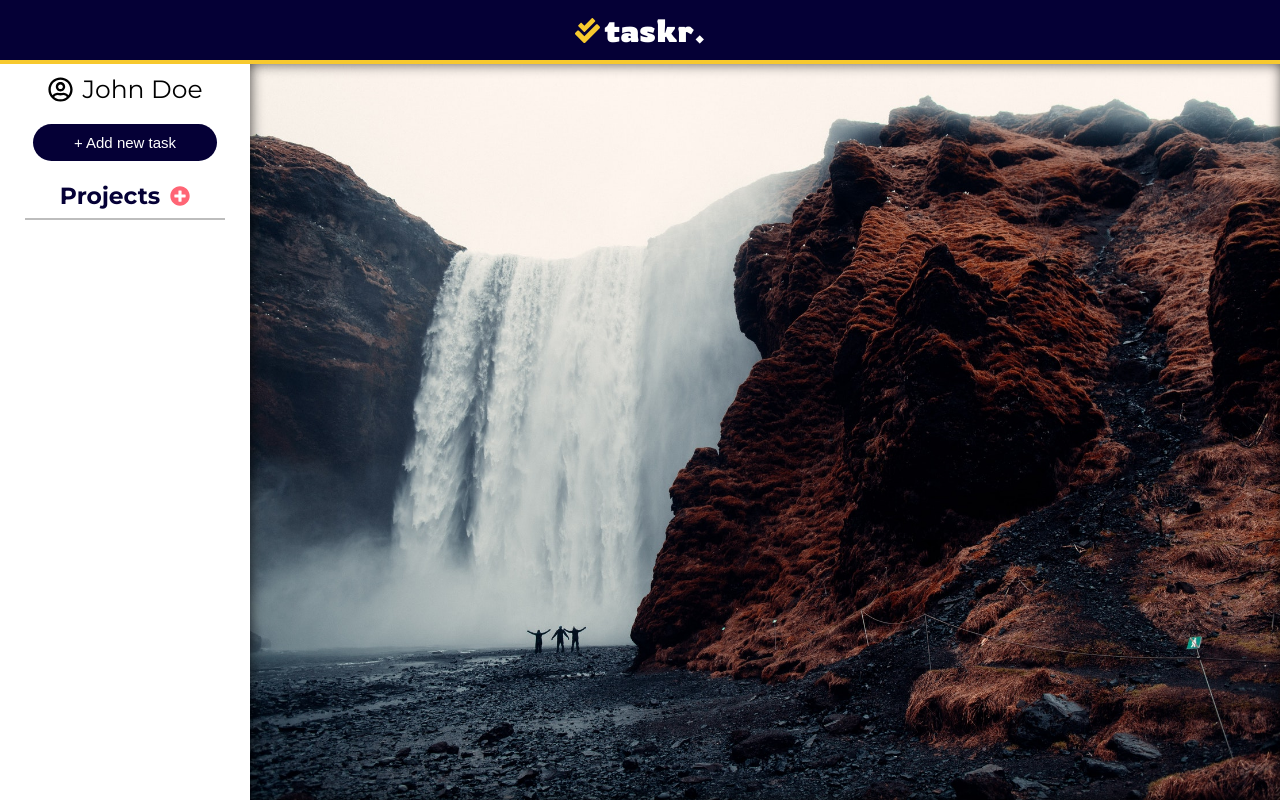
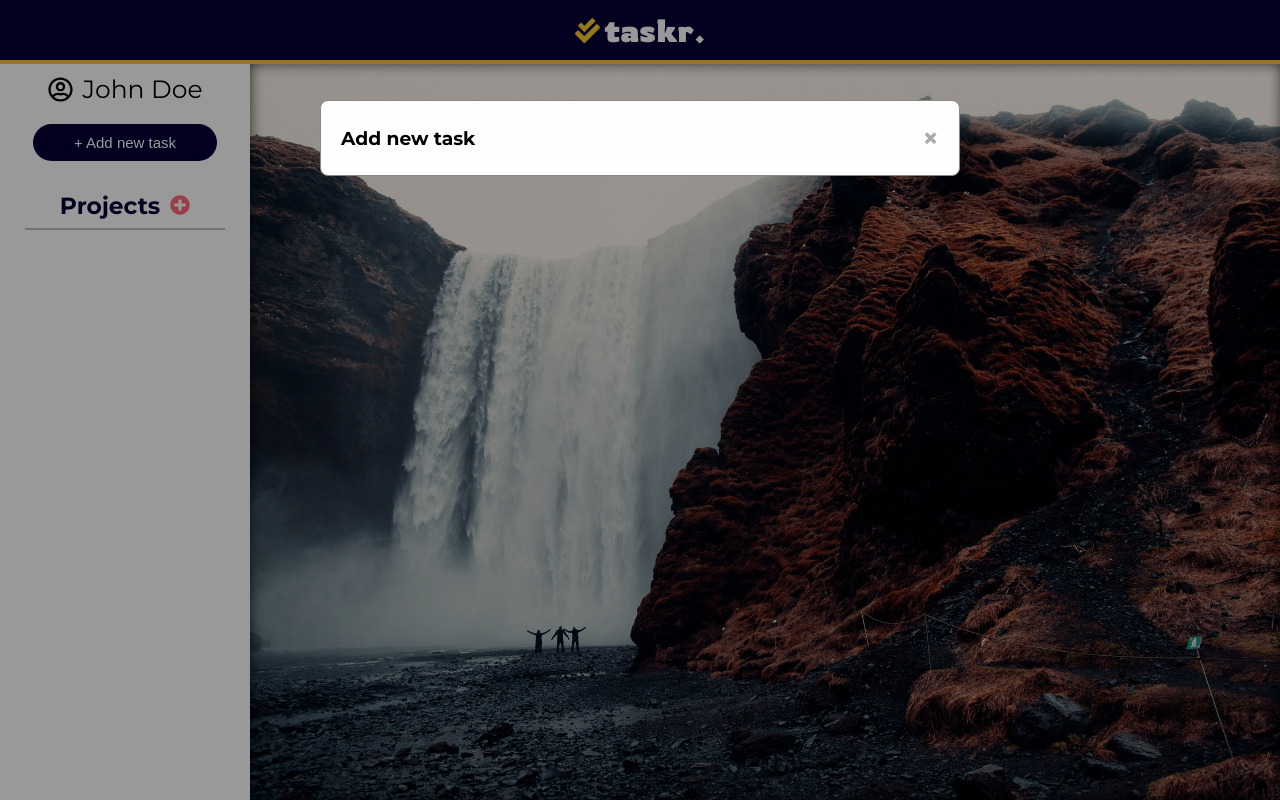
Before and after one commit to gzveriachvili/todo-list, a website built with webpack: page dist/index.html in a window 1280 px wide. Both pictures are taken after a click on the button "+ Add new task". Built offline with nearby package versions, Linux system fonts and the light colour scheme.

Commit message:
UI mostly finished. Added modals for inputing tasks and projects (not fully finished).

```diff
--- a/src/css/style.css
+++ b/src/css/style.css
@@ -92,7 +92,7 @@ body {
   display: flex;
   align-items: center;
   justify-content: center;
-  padding: 0px 35px 8px 35px;
+  padding: 10px 35px 8px 35px;
   font-size: 20px;
   column-gap: 10px;
   border-bottom: 2px solid rgb(189, 189, 189);
@@ -106,9 +106,95 @@ body {
 .project-top svg {
   color: #ff6575;
   transition: 0.5s;
+  pointer-events: auto;
 }
 
 .project-top svg:hover {
   cursor: pointer;
   transform: rotate(180deg);
 }
+
+.task-modal,
+.project-modal {
+  display: none;
+  position: fixed;
+  z-index: 1;
+  padding-top: 100px;
+  left: 0;
+  top: 0;
+  width: 100%;
+  height: 100%;
+  overflow: auto;
+  background-color: rgb(0, 0, 0);
+  background-color: rgba(0, 0, 0, 0.4);
+}
+
+/* Modal Content */
+.task-modal-content,
+.project-modal-content {
+  background-color: #fefefe;
+  margin: auto;
+  padding: 20px;
+  border: 1px solid #888;
+  width: 50%;
+  border-radius: 8px;
+}
+
+/* The Close Button */
+.task-close,
+.project-close {
+  color: #aaaaaa;
+  font-size: 28px;
+  font-weight: bold;
+}
+
+.task-close:hover,
+.task-close:focus {
+  color: #000;
+  text-decoration: none;
+  cursor: pointer;
+}
+
+.project-close:hover,
+.project-close:focus {
+  color: #000;
+  text-decoration: none;
+  cursor: pointer;
+}
+
+.task-modal-top,
+.project-modal-top {
+  display: flex;
+  align-items: center;
+  justify-content: space-between;
+}
+
+@keyframes modal-animate-t {
+  0% {
+    transform: translateX(-100%) scale(0);
+    opacity: 0;
+  }
+  100% {
+    transform: translateX(0%) scale(1);
+    opacity: 1;
+  }
+}
+
+.modal-animation-t {
+  animation: modal-animate-t 0.4s linear;
+}
+
+@keyframes modal-animate-p {
+  0% {
+    transform: translateX(-100%) translateY(110%) scale(0);
+    opacity: 0;
+  }
+  100% {
+    transform: translateX(0%) translateY(0%) scale(1);
+    opacity: 1;
+  }
+}
+
+.modal-animation-p {
+  animation: modal-animate-p 0.4s linear;
+}
--- a/src/modules/UI.js
+++ b/src/modules/UI.js
@@ -43,6 +43,7 @@ const UI = (() => {
 
     const addTaskBtn = document.createElement('button');
     addTaskBtn.classList.add('add-task-button');
+    addTaskBtn.setAttribute('id', 'taskModalBtn');
     addTaskBtn.textContent = '+ Add new task';
 
     sideBar.appendChild(sideTop);
@@ -54,12 +55,15 @@ const UI = (() => {
     projectTop.classList.add('project-top');
     const projectTopTitle = document.createElement('h3');
     projectTopTitle.textContent = 'Projects';
+    const addProjectWrapper = document.createElement('div');
+    addProjectWrapper.setAttribute('id', 'projectModalBtn');
     const addProjectBtn = document.createElement('i');
     addProjectBtn.classList.add('fas');
     addProjectBtn.classList.add('fa-plus-circle');
+    addProjectWrapper.appendChild(addProjectBtn);
 
     projectTop.appendChild(projectTopTitle);
-    projectTop.appendChild(addProjectBtn);
+    projectTop.appendChild(addProjectWrapper);
 
     projectSection.appendChild(projectTop);
 
@@ -74,9 +78,97 @@ const UI = (() => {
     content.appendChild(page);
   };
 
+  const createTaskModal = () => {
+    const taskModal = document.createElement('div');
+    taskModal.innerHTML = `
+    <div id="taskModal" class="task-modal">
+    <!-- Modal content -->
+    <div class="task-modal-content">
+        <div class="task-modal-top">
+            <h3>Add new task</h3>
+            <span class="task-close">&times;</span>
+        </div>
+    </div>
+  </div>`;
+    content.appendChild(taskModal);
+  };
+
+  const createProjectModal = () => {
+    const projectModal = document.createElement('div');
+    projectModal.innerHTML = `
+    <div id="projectModal" class="project-modal">
+    <!-- Modal content -->
+    <div class="project-modal-content">
+        <div class="project-modal-top">
+            <h3>new project</h3>
+            <span class="project-close">&times;</span>
+        </div>
+    </div>
+  </div>`;
+    content.appendChild(projectModal);
+  };
+
+  const taskModalListener = () => {
+    const modal = document.querySelector('#taskModal');
+    const modalContent = document.querySelector('.task-modal-content');
+
+    const btn = document.querySelector('#taskModalBtn');
+
+    const span = document.querySelector('.task-close');
+
+    btn.addEventListener('click', () => {
+      modal.style.display = 'block';
+      modalContent.classList.add('modal-animation-t');
+    });
+
+    span.addEventListener('click', () => {
+      modal.style.display = 'none';
+      modalContent.classList.remove('modal-animation-t');
+    });
+
+    window.addEventListener('click', () => {
+      if (event.target == modal) {
+        modal.style.display = 'none';
+        modalContent.classList.remove('modal-animation-t');
+      }
+    });
+  };
+
+  const projectModalListener = () => {
+    const modal = document.querySelector('#projectModal');
+    const modalContent = document.querySelector('.project-modal-content');
+
+    const btn = document.querySelector('#projectModalBtn');
+
+    const span = document.querySelector('.project-close');
+
+    btn.addEventListener('click', () => {
+      modal.style.display = 'block';
+      modalContent.classList.add('modal-animation-p');
+    });
+
+    span.addEventListener('click', () => {
+      modal.style.display = 'none';
+      modalContent.classList.remove('modal-animation-p');
+    });
+
+    window.addEventListener('click', () => {
+      if (event.target == modal) {
+        modal.style.display = 'none';
+        modalContent.classList.remove('modal-animation-p');
+      }
+    });
+  };
+
   const renderUI = () => {
     createHeader();
     createPage();
+
+    createTaskModal();
+    taskModalListener();
+
+    createProjectModal();
+    projectModalListener();
   };
 
   return { renderUI };
```
Also changed, not shown: src/modules/project.js (added), 1 other file.
